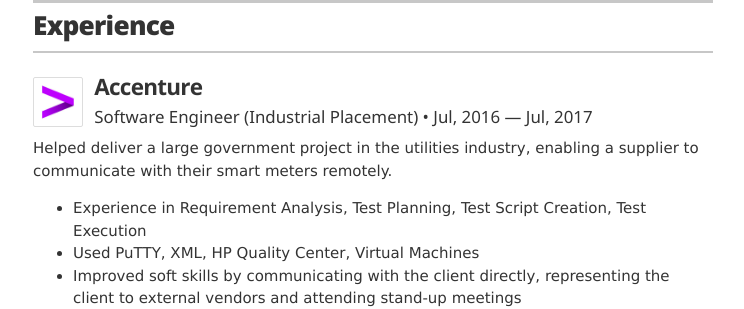
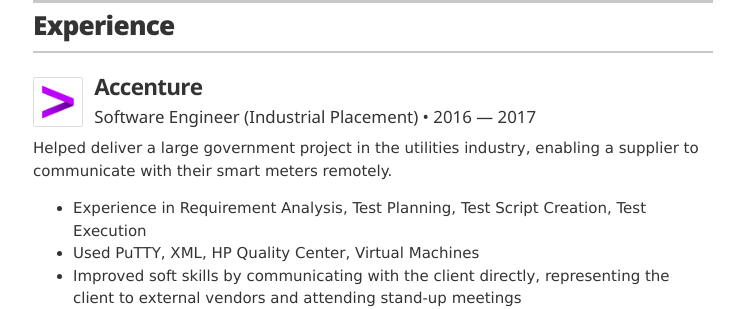
Before and after one commit to xylust/resume-web, a Jekyll site: the page built from index.html, in a window 1280 px wide. Shown: the part 502-811 px from the top of the page, without its empty margins (267-1011 px from the left). Built offline with Jekyll 4.4.1, drawn with Linux system fonts in a browser that asks for light colours.

Commit message:
edited duration format

```diff
--- a/_data/experience.yml
+++ b/_data/experience.yml
@@ -4,6 +4,6 @@
 - company: Accenture
   logo: accenture
   position: Software Engineer (Industrial Placement)
-  duration: Jul, 2016 &mdash; Jul, 2017
+  duration: 2016 &mdash; 2017
   summary: Helped deliver a large government project in the utilities industry, enabling a supplier to communicate with their smart meters remotely.	<ul class="resume-item-list"><li>Experience in Requirement Analysis, Test Planning, Test Script Creation, Test Execution</li><li>Used PuTTY, XML, HP Quality Center, Virtual Machines</li><li>Improved soft skills by communicating with the client directly, representing the client to external vendors and attending stand-up meetings</li></ul>
   linkedin: https://www.linkedin.com/company/accenture/
```
